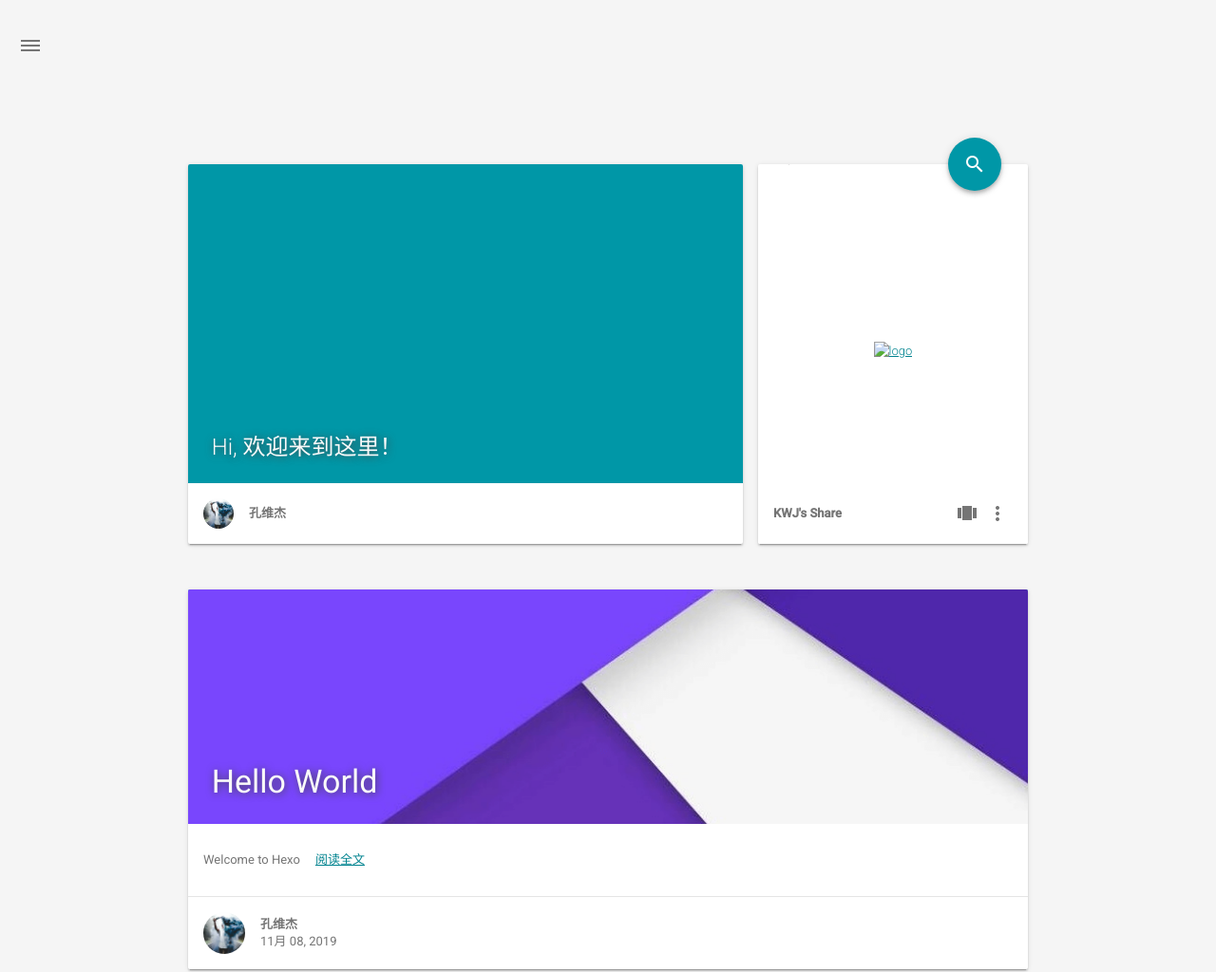
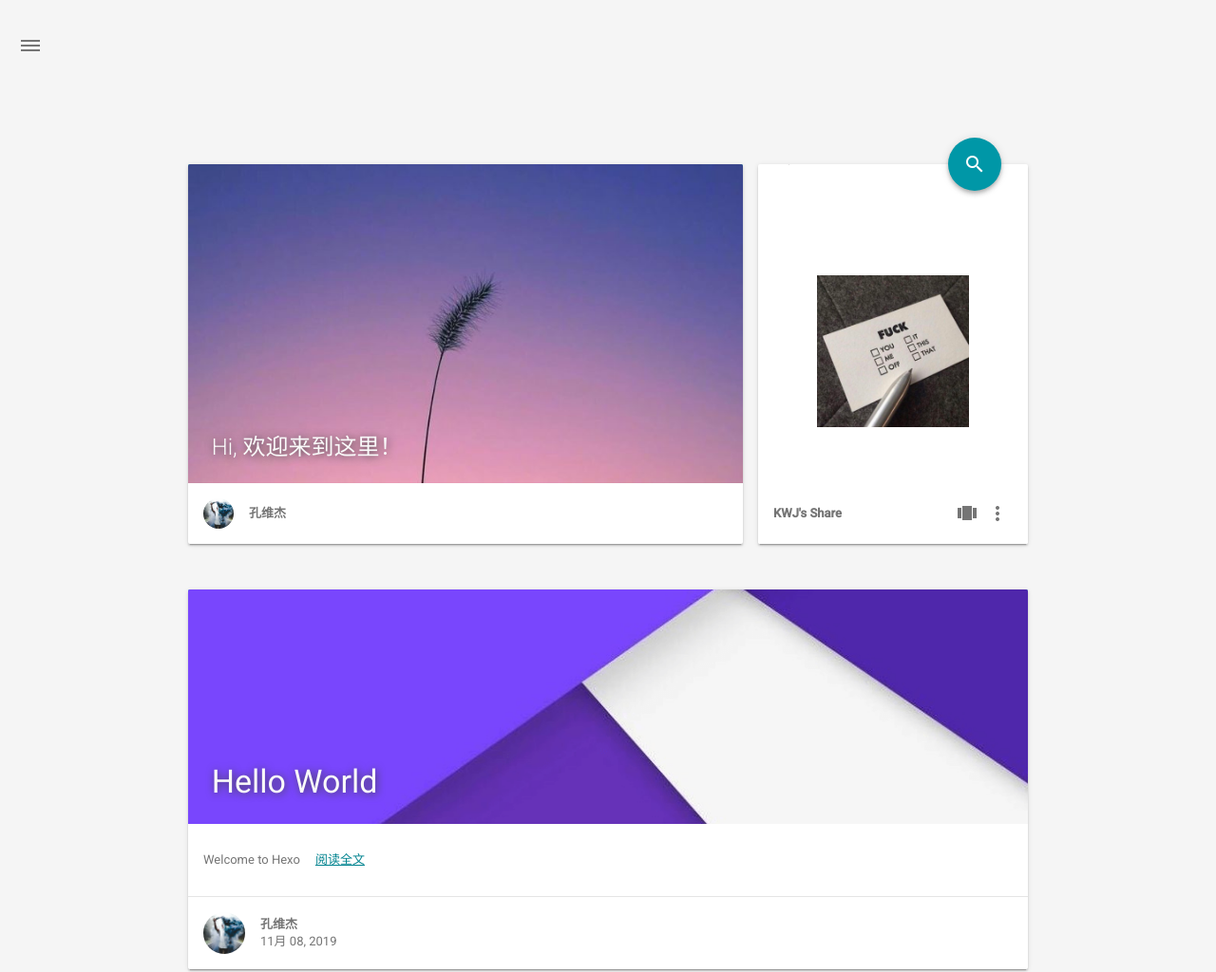
Before and after one commit to kongweijie1/kongweijie1.github.io, a plain HTML site: page index.html in a window 1280 px wide. Shown: the top 1024 px of the page at 95% size. Drawn offline with Linux system fonts and the light colour scheme.

Commit message:
Site updated: 2019-11-11 17:11:48

```diff
--- a/index.html
+++ b/index.html
@@ -362,7 +362,7 @@
     <!-- LOGO -->
     <div class="something-else-logo mdl-color--white mdl-color-text--grey-600">
         <a href="#" target="_blank">
-            <img src="/img/wx7.png" alt="logo" />
+            <img src="/img/wx7.jpg" alt="logo" />
         </a>
     </div>
 
```
Also changed, not shown: img/wx6.jpg (added), img/wx7.jpg (added).
